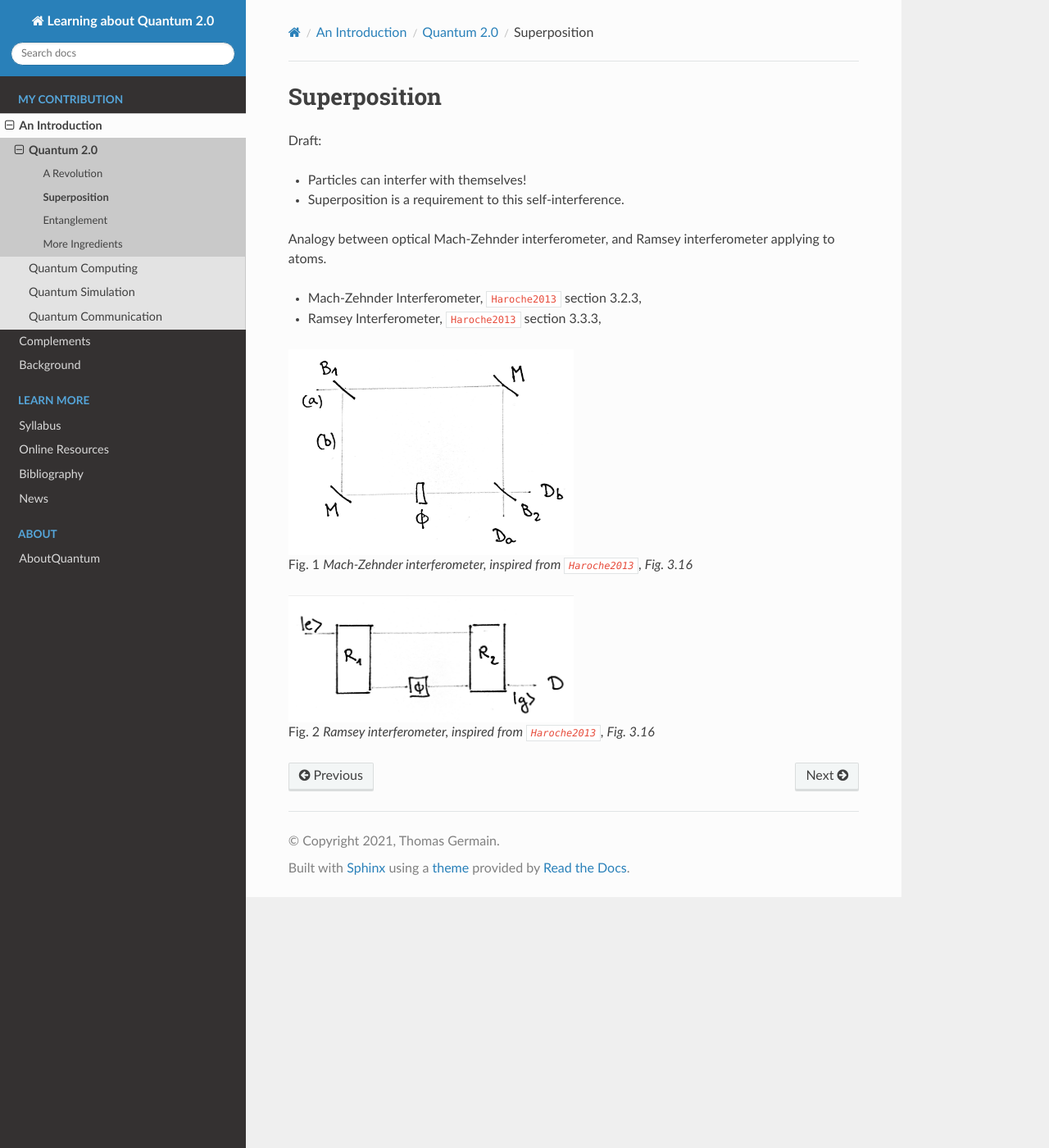
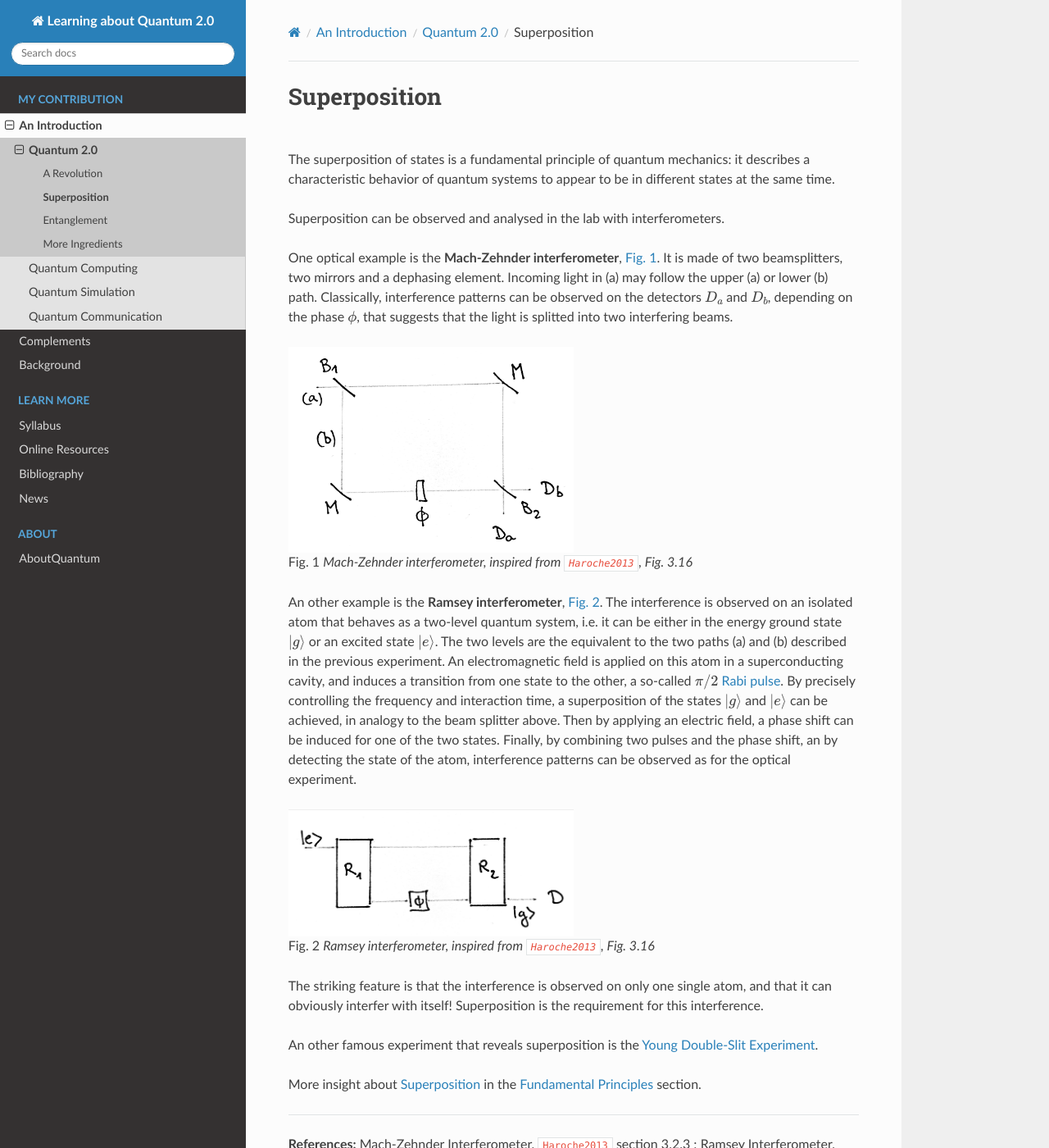
Before and after one commit to tomlqc/about-quantum, a Sphinx documentation site: the page built from source/intro/quantum2/superposition.rst, in a window 1280 px wide and 1400 px high. Shown: the whole window at 82% size. Built offline with Sphinx 7.4.7 and the Read the Docs theme 2.0.0, drawn with Linux system fonts in a browser that asks for light colours; cross-references to code outside the pages are shown as plain code; some of the changed text lies outside the part shown.

Commit message:
quantum2/superposition: redacted.

```diff
--- a/source/intro/quantum2/superposition.rst
+++ b/source/intro/quantum2/superposition.rst
@@ -2,23 +2,57 @@
 Superposition
 =============
 
-Draft:
+.. include:: ../../qutex.rst
 
-- Particles can interfer with themselves!
-- Superposition is a requirement to this self-interference.
+The superposition of states is a fundamental principle of quantum mechanics:
+it describes a characteristic behavior of quantum systems to appear to be in different states
+at the same time.
 
-Analogy between optical Mach-Zehnder interferometer,
-and Ramsey interferometer applying to atoms.
+Superposition can be observed and analysed in the lab with interferometers.
 
-- Mach-Zehnder Interferometer, :cite:`Haroche2013` section 3.2.3,
-- Ramsey Interferometer, :cite:`Haroche2013` section 3.3.3,
+One optical example is the **Mach-Zehnder interferometer**, :numref:`Mach-Zehnder`.
+It is made of two beamsplitters, two mirrors and a dephasing element.
+Incoming light in (a) may follow the upper (a) or lower (b) path.
+Classically, interference patterns can be observed on the detectors :math:`D_a` and :math:`D_b`, depending on the phase :math:`\phi`, that suggests that the light is splitted into two interfering beams.
 
 .. figure:: images/Mach-Zehnder.jpg
     :width: 50 %
+    :name: Mach-Zehnder
 
     Mach-Zehnder interferometer, inspired from :cite:`Haroche2013`, Fig. 3.16
 
+An other example is the **Ramsey interferometer**, :numref:`Ramsey`.
+The interference is observed on an isolated atom that behaves as a two-level quantum system,
+i.e. it can be either in the energy ground state :math:`\ket{g}` or an excited state :math:`\ket{e}`.
+The two levels are the equivalent to the two paths (a) and (b) described in the previous experiment.
+An electromagnetic field is applied on this atom in a superconducting cavity,
+and induces a transition from one state to the other, a so-called :math:`\pi / 2`
+:ref:`Rabi pulse <stories/background/rabi:Rabi Oscillations>`.
+By precisely controlling the frequency and interaction time,
+a superposition of the states :math:`\ket{g}` and :math:`\ket{e}` can be achieved,
+in analogy to the beam splitter above.
+Then by applying an electric field, a phase shift can be induced for one of the two states.
+Finally, by combining two pulses and the phase shift, an by detecting the state of the atom,
+interference patterns can be observed as for the optical experiment.
+
 .. figure:: images/Ramsey.jpg
     :width: 50 %
+    :name: Ramsey
 
     Ramsey interferometer, inspired from :cite:`Haroche2013`, Fig. 3.16
+
+The striking feature is that the interference is observed on only one single atom,
+and that it can obviously interfer with itself!
+Superposition is the requirement for this interference.
+
+An other famous experiment that reveals superposition is the
+:ref:`stories/background/young_slit:Young Double-Slit Experiment`.
+
+More insight about :ref:`stories/background/fundamental:Superposition`
+in the :ref:`stories/background/fundamental:Fundamental Principles` section.
+
+-----
+
+**References:**
+Mach-Zehnder Interferometer, :cite:`Haroche2013` section 3.2.3 ;
+Ramsey Interferometer, :cite:`Haroche2013` section 3.3.3.
```
Also changed, not shown: source/stories/background/background.rst (+1 -0 lines), source/stories/background/fundamental.rst (added, +32 -0 lines).
